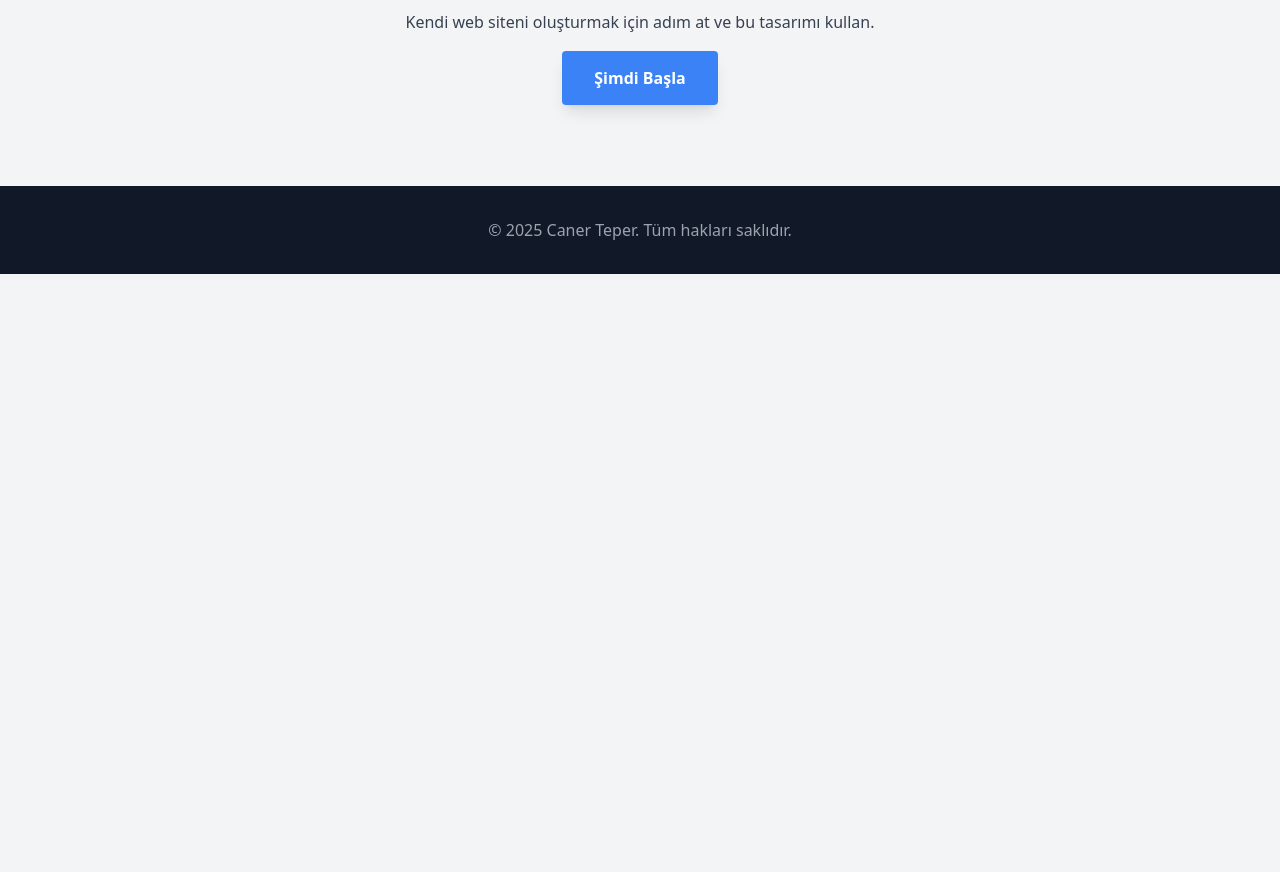
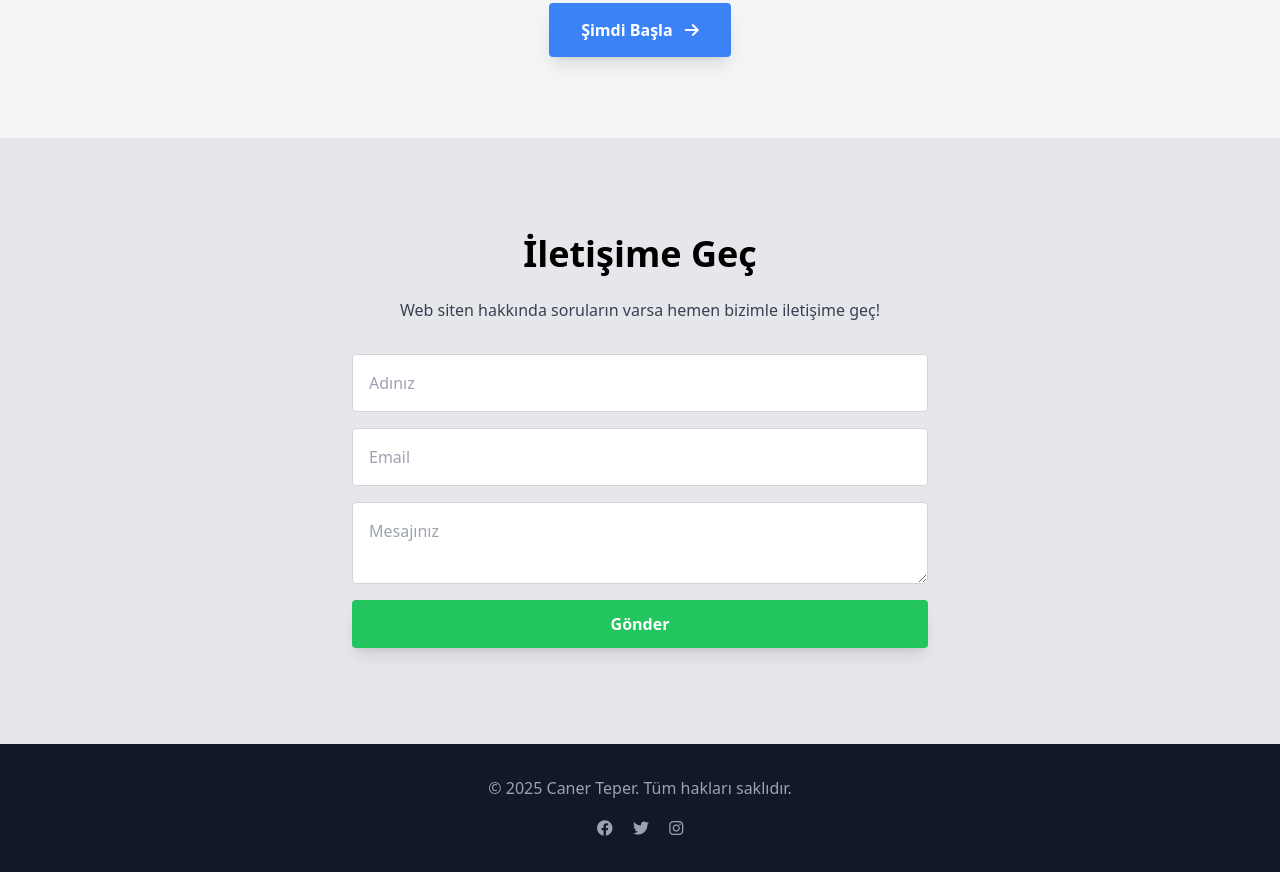
Before and after one commit to Canerr0/BenimSitem, a plain HTML site: page index.html in a window 1280 px wide. Shown: the part 1626-2498 px from the top of the page. Before the commit the page ends 1900 px from the top, so only its background shows below. Drawn offline with nearby package versions, Linux system fonts and the light colour scheme.

Commit message:
Add files via upload

```diff
--- a/index.html
+++ b/index.html
@@ -21,7 +21,7 @@
       50% { background-position: 100% 50%; }
       100% { background-position: 0% 50%; }
     }
-    .animated-gradient { background: linear-gradient(270deg, #34d399, #3b82f6, #8b5cf6, #facc15); background-size: 600% 600%; animation: gradientBG 15s ease infinite; }
+    .animated-gradient { background: linear-gradient(270deg, #34d399, #3b82f6, #8b5cf6, #facc15); background-size: 600% 600%; animation: gradientBG 20s ease infinite; }
 
     /* Icon animasyonu */
     .icon-bounce { animation: bounce 2s infinite; }
@@ -37,16 +37,17 @@
         <a href="#features" class="text-gray-700 hover:text-green-600 transition">Özellikler</a>
         <a href="#visual" class="text-gray-700 hover:text-green-600 transition">Görseller</a>
         <a href="#cta" class="text-gray-700 hover:text-green-600 transition">Başla</a>
+        <a href="#contact" class="text-gray-700 hover:text-green-600 transition">İletişim</a>
       </div>
     </div>
   </nav>
 
   <!-- Hero Section -->
-  <header class="animated-gradient text-white py-36 relative overflow-hidden">
+  <header class="animated-gradient text-white py-36 pt-24 relative overflow-hidden">
     <div class="text-center max-w-2xl mx-auto">
       <h1 class="text-6xl font-bold mb-4 animate-bounce">Hoşgeldin Web Siteme!</h1>
       <p class="text-xl mb-6 animate-pulse">Tailwind CSS + Font Awesome ile profesyonel, dinamik ve görsel olarak zengin landing page</p>
-      <a href="#features" class="bg-white text-blue-500 font-bold py-4 px-8 rounded shadow-lg hover:bg-gray-100 transition duration-300 transform hover:scale-110 inline-block">Başlayalım</a>
+      <a href="#features" class="bg-white text-blue-500 font-bold py-4 px-8 rounded shadow-lg hover:bg-gray-100 transition duration-300 transform hover:scale-110 inline-block">Başlayalım <i class="fas fa-arrow-right ml-2"></i></a>
     </div>
   </header>
 
@@ -77,7 +78,7 @@
       <div class="max-w-4xl mx-auto text-center text-white">
         <h2 class="text-4xl font-bold mb-6">Görselliğe Önem Veriyoruz</h2>
         <p class="text-lg mb-10">Web siteniz hızlı ve estetik olmalı, kullanıcı deneyimi önceliğimiz.</p>
-        <a href="#cta" class="bg-green-500 hover:bg-green-700 text-white font-bold py-3 px-6 rounded shadow-lg transition duration-300 transform hover:scale-110">Detayları Gör</a>
+        <a href="#cta" class="bg-green-500 hover:bg-green-700 text-white font-bold py-3 px-6 rounded shadow-lg transition duration-300 transform hover:scale-110">Detayları Gör <i class="fas fa-arrow-down ml-2"></i></a>
       </div>
     </div>
   </section>
@@ -86,12 +87,29 @@
   <section id="cta" class="py-24 text-center fade-in">
     <h2 class="text-4xl font-bold mb-6">Hemen Başla!</h2>
     <p class="text-gray-700 mb-8">Kendi web siteni oluşturmak için adım at ve bu tasarımı kullan.</p>
-    <a href="#contact" class="bg-blue-500 hover:bg-blue-700 text-white font-bold py-4 px-8 rounded shadow-lg transition duration-300 transform hover:scale-110">Şimdi Başla</a>
+    <a href="#contact" class="bg-blue-500 hover:bg-blue-700 text-white font-bold py-4 px-8 rounded shadow-lg transition duration-300 transform hover:scale-110">Şimdi Başla <i class="fas fa-arrow-right ml-2"></i></a>
+  </section>
+
+  <!-- Contact Section -->
+  <section id="contact" class="py-24 bg-gray-200 text-center fade-in">
+    <h2 class="text-4xl font-bold mb-6">İletişime Geç</h2>
+    <p class="text-gray-700 mb-8">Web siten hakkında soruların varsa hemen bizimle iletişime geç!</p>
+    <form class="max-w-xl mx-auto grid gap-4">
+      <input type="text" placeholder="Adınız" class="p-4 rounded border border-gray-300">
+      <input type="email" placeholder="Email" class="p-4 rounded border border-gray-300">
+      <textarea placeholder="Mesajınız" class="p-4 rounded border border-gray-300"></textarea>
+      <button type="submit" class="bg-green-500 hover:bg-green-700 text-white font-bold py-3 px-6 rounded shadow-lg transition duration-300 transform hover:scale-110">Gönder</button>
+    </form>
   </section>
 
   <!-- Footer -->
   <footer class="bg-gray-900 text-gray-400 py-8 text-center fade-in">
-    © 2025 Caner Teper. Tüm hakları saklıdır.
+    <div>© 2025 Caner Teper. Tüm hakları saklıdır.</div>
+    <div class="mt-4 space-x-4">
+      <a href="#" class="hover:text-white"><i class="fab fa-facebook"></i></a>
+      <a href="#" class="hover:text-white"><i class="fab fa-twitter"></i></a>
+      <a href="#" class="hover:text-white"><i class="fab fa-instagram"></i></a>
+    </div>
   </footer>
 
   <!-- Scroll Animasyon Script -->
```
